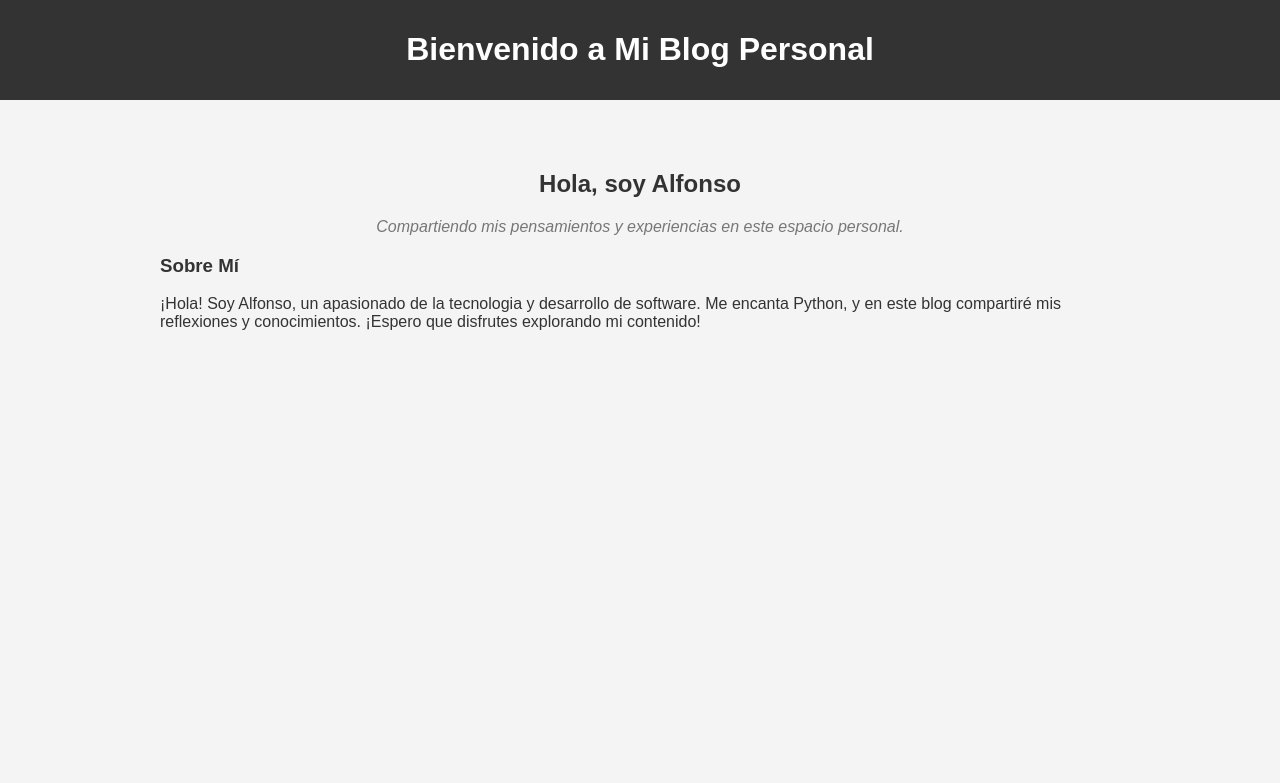
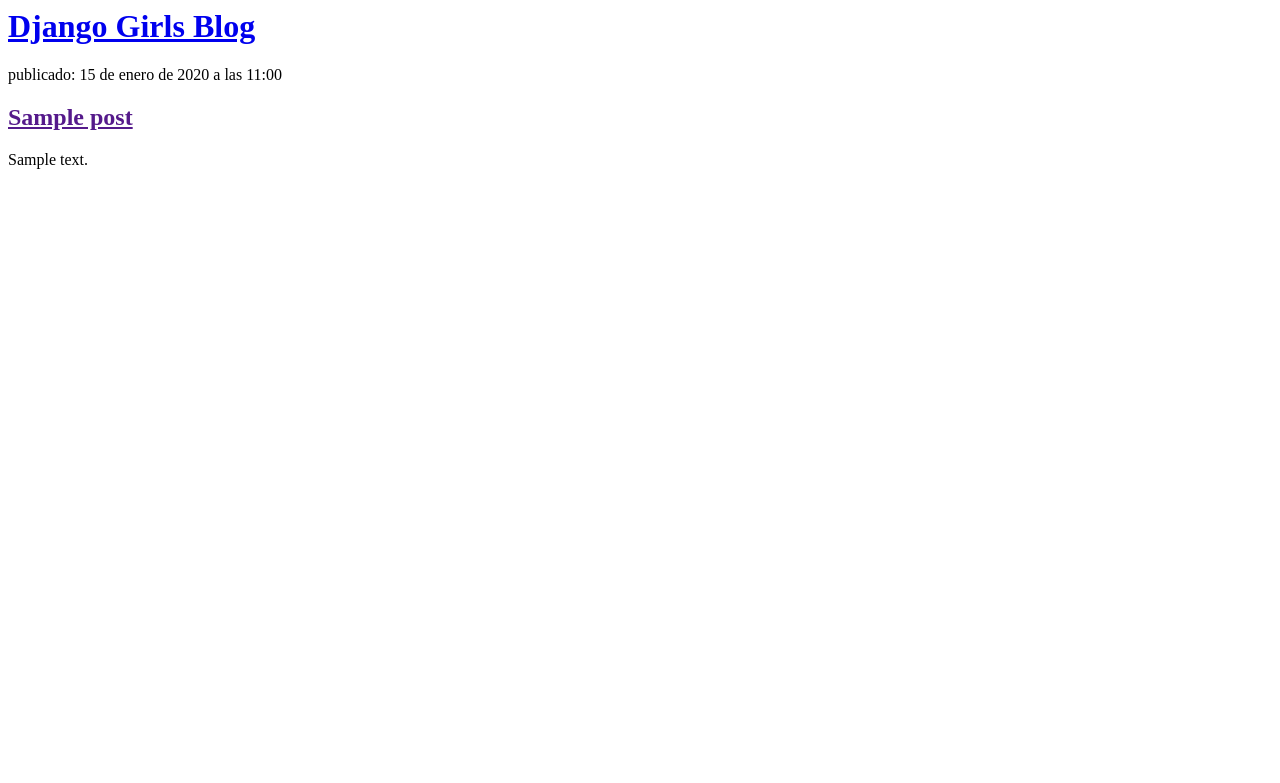
Before and after one commit to allacalle/my-first-blog, a Django app: page / in a window 1280 px wide. Shown: the top 783 px of the page. Run offline with Django 4.2, Linux system fonts and the light colour scheme; tables that the repository leaves empty hold one stand-in row (values such as "Sample post").

Commit message:
Templates modificados para mostrar post desde base de datos.

```diff
--- a/blog/templates/blog/post_list.html
+++ b/blog/templates/blog/post_list.html
@@ -1,61 +1,11 @@
-<!DOCTYPE html>
-<html lang="es">
-<head>
-    <meta charset="UTF-8">
-    <meta name="viewport" content="width=device-width, initial-scale=1.0">
-    <title>Mi Blog Personal</title>
-    <style>
-        body {
-            font-family: Arial, sans-serif;
-            margin: 0;
-            padding: 0;
-            background-color: #f4f4f4;
-            color: #333;
-        }
-        header {
-            background-color: #333;
-            color: #fff;
-            padding: 10px 0;
-            text-align: center;
-        }
-        .container {
-            max-width: 960px;
-            margin: 0 auto;
-            padding: 20px;
-        }
-        .welcome-text {
-            text-align: center;
-            margin-top: 50px;
-        }
-        .blog-description {
-            font-style: italic;
-            color: #777;
-        }
-        .image-container {
-            text-align: center;
-            margin-top: 30px;
-        }
-        .profile-image {
-            border-radius: 50%;
-            width: 150px;
-            height: 150px;
-            object-fit: cover;
-        }
-    </style>
-</head>
-<body>
-    <header>
-        <h1>Bienvenido a Mi Blog Personal</h1>
-    </header>
-    <div class="container">
-        <div class="welcome-text">
-            <h2>Hola, soy Alfonso</h2>
-            <p class="blog-description">Compartiendo mis pensamientos y experiencias en este espacio personal.</p>
-        </div>
-        <div class="about-me">
-            <h3>Sobre Mí</h3>
-            <p>¡Hola! Soy Alfonso, un apasionado de la tecnologia y desarrollo de software. Me encanta Python, y en este blog compartiré mis reflexiones y conocimientos. ¡Espero que disfrutes explorando mi contenido!</p>
-        </div>
+<div>
+    <h1><a href="/">Django Girls Blog</a></h1>
+</div>
+
+{% for post in posts %}
+    <div>
+        <p> publicado: {{ post.published_date }}</p>
+        <h2><a href="">{{ post.title }}</a></h2>
+        <p>{{ post.text|linebreaksbr }}</p>
     </div>
-</body>
-</html>
+{% endfor %}
--- a/blog/views.py
+++ b/blog/views.py
@@ -1,4 +1,7 @@
 from django.shortcuts import render
+from django.utils import timezone
+from .models import Post
 
 def post_list(request):
-    return render(request, 'blog/post_list.html', {})
+    posts = Post.objects.filter(published_date__lte=timezone.now()).order_by('published_date')
+    return render(request, 'blog/post_list.html', {'posts': posts})
```
